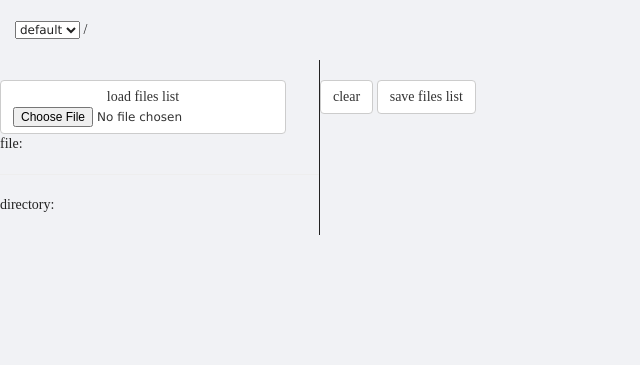
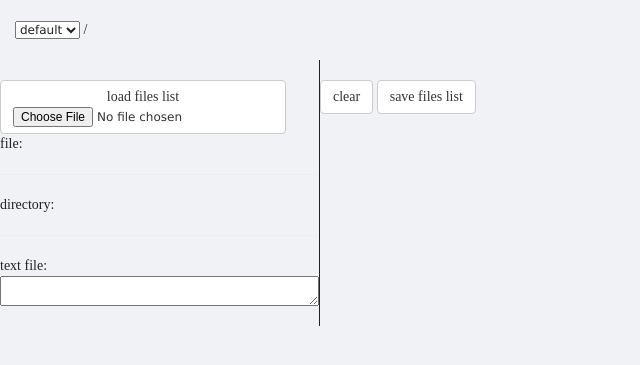
Before and after one commit to gsudllab/ExpVis, a Flask app: page /view.html in a window 1280 px wide. Shown: the part 67-432 px from the top of the page, without its empty margins (0-640 px from the left). Run offline with Flask 2, Linux system fonts and the light colour scheme; some libraries are stand-ins or nearby versions.

Commit message:
support params.json/txt file show

```diff
--- a/main/static/js/view.js
+++ b/main/static/js/view.js
@@ -106,11 +106,11 @@ function draw_file(obj, level) {
     var metric = ""
     var contain_flag = false;
     var canvas_id = 0;
-    for (var i = 0; i < 2; i++) {
+    for (var i = 0; i < Math.min(file_parts.length, 2); i++) {
         if (file_parts[i] == "")
             continue;
         var prefix = file_parts[i].substring(0, 3);
-        if (prefix == "val" || prefix == "tes" || prefix == "tra" || prefix == "de" || prefix == "ste") {
+        if (prefix == "val" || prefix == "tes" || prefix == "tra" || prefix == "de" || prefix == "ste" || prefix == "par") {
             continue;
         }
         metric = file_parts[i];
@@ -134,11 +134,17 @@ function draw_file(obj, level) {
         data: JSON.stringify({"file": file_path}),
         success : function (data){
             var list = data.data;
+
+            if (list.x.length == 0) {
+                $("#text").html(list.content);
+                return;
+            }
             global_temp_data = list;
+
             var colors = ["red", "blue", "orange", "brown", "pink", "gray", "black"];
 
             var layout = {
-                title: "{0} on {1}".format(data_name, size),
+                title: "{0} size={1}".format(data_name, size),
                 margin: {
                     b: 50,
                     t: 50
@@ -218,14 +224,16 @@ function load_list(files) {
     reader.onload = function (event) {
         var content = event.target.result;
         var data = JSON.parse(content);
-        for (var i = 0; i < data.length; i++) {
-            load_file(data[i]);
-        }
+        load_file(data, 0);
     }
     reader.readAsText(files[0]);
 }
 
-function load_file(file_path) {
+function load_file(f_list, index) {
+    if (i >= f_list.length) {
+        return;
+    }
+    var file_path = f_list[index];
     var file_name = file_path.split("/")[file_path.split("/").length-1];
     var file_parts = file_name.split("_")
     var metric = ""
@@ -257,6 +265,7 @@ function load_file(file_path) {
         url : "/get_result_array",
         contentType: 'application/json',
         dataType: "json",
+        async:false,
         data: JSON.stringify({"file": file_path}),
         success : function (data){
             var list = data.data;
@@ -289,6 +298,7 @@ function load_file(file_path) {
                 Plotly.purge(canvas[0]);
                 Plotly.plot(canvas[0], plot_data, layout, {editable: true});
             }
+            load_file(f_list, index+1)
         }
     });
 
--- a/main/templates/newest_results.html
+++ b/main/templates/newest_results.html
@@ -52,6 +52,13 @@
             <a class="btn btn-default col-md-12" href="javascript:void(0)" role="button" onclick="choose_directory(this, 1, '{{ sections[1][i] }}')">{{ sections[1][i] }}</a>
             {% endfor %}
             </div>
+            <hr>
+            <div>
+                text file:
+            </div>
+            <div>
+                <textarea id="text" class="col-md-12"></textarea>
+            </div>
         </div>
         <div style="padding: 20px 0;" class="col-xs-8 vis_canvas">
             <div>
--- a/main/views.py
+++ b/main/views.py
@@ -142,17 +142,23 @@ def get_result_array():
     if os.path.isfile(param_file):
         with open(param_file) as fp:
             params = json.load(fp)
+    array = []
     if file_name.endswith(".npy"):
         array = np.load(full_name)
-    elif file_name.endswith(".npy.txt"):
+
+    if file_name.endswith(".npy.txt"):
         array = np.loadtxt(full_name, delimiter=',')
+    content = ""
+    if file_name[-4:] in [".txt", "json"]:
+        with open(full_name) as fp:
+            content = fp.read()
     x = np.arange(len(array))
     if "queries" in params:
         x *= params["queries"]
     l_x = []
     for e in x:
         l_x.append(int(e))
-    return json.dumps({"data": {"x": l_x, "y":list(array)}}, ensure_ascii=False)
+    return json.dumps({"data": {"x": l_x, "y": list(array), "content": content}}, ensure_ascii=False)
 
 
 @app.route('/uploadFile', methods=['POST'])
```
